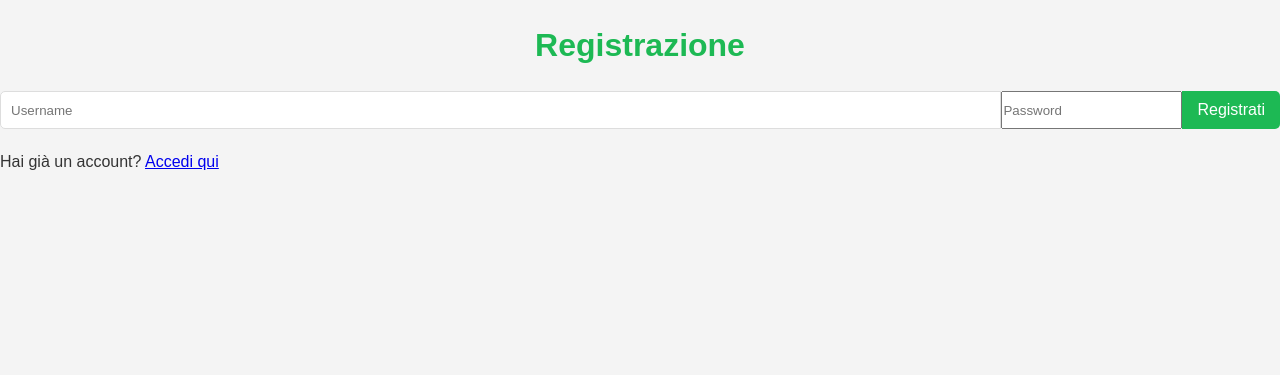
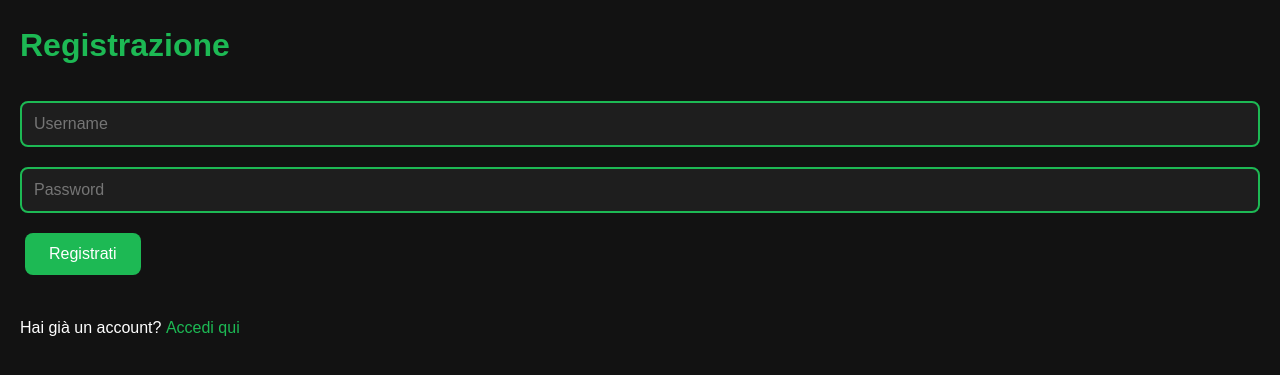
Before and after one commit to VerderioCristiano/Refactoring-spotify-SolimanAntonio, a Flask app: page /register in a window 1280 px wide. Shown: the top 375 px of the page. Run offline with Flask 3, Linux system fonts and the light colour scheme.

Commit message:
fatto css

```diff
--- a/static/css/style.css
+++ b/static/css/style.css
@@ -1,3 +1,4 @@
+
 * {
     margin: 0;
     padding: 0;
@@ -5,163 +6,238 @@
 }
 
 body {
-    font-family: 'Arial', sans-serif;
-    background-color: #f4f4f4;
-    color: #333;
+    font-family: 'Poppins', sans-serif;
     line-height: 1.6;
+    background-color: #121212; /* Sfondo scuro per un look moderno */
+    color: #ffffff;
+    padding: 20px;
 }
 
 header {
-    background-color: #1DB954;
+    background-color: #1DB954; /* Verde Spotify */
     color: white;
     padding: 20px;
     text-align: center;
+    box-shadow: 0 4px 6px rgba(0, 0, 0, 0.1);
 }
 
 header h1 {
+    font-size: 2.5rem;
     margin-bottom: 10px;
+    font-weight: 600;
 }
 
 nav a {
     color: white;
     text-decoration: none;
-    padding: 10px 20px;
-    border-radius: 5px;
-    transition: background 0.3s;
+    margin: 0 15px;
+    font-weight: 500;
+    transition: color 0.3s ease;
 }
 
 nav a:hover {
-    background-color: rgba(255, 255, 255, 0.2);
+    color: #1ed760; /* Verde più chiaro per l'hover */
 }
 
 main {
-    max-width: 800px;
-    margin: 20px auto;
-    padding: 20px;
-    background-color: white;
-    border-radius: 10px;
-    box-shadow: 0 2px 10px rgba(0, 0, 0, 0.1);
+    margin-top: 30px;
 }
 
-h2 {
-    margin: 20px 0 10px;
+h1, h2 {
     color: #1DB954;
+    font-weight: 600;
+    margin-bottom: 20px;
 }
 
-img {
-    border-radius: 5px;
+form {
+    margin-bottom: 30px;
+}
+
+input[type="text"], input[type="password"] {
+    width: 100%;
+    padding: 12px;
+    margin: 10px 0;
+    border: 2px solid #1DB954;
+    border-radius: 8px;
+    background-color: #1e1e1e;
+    color: white;
+    font-size: 1rem;
+    transition: border-color 0.3s ease;
+}
+
+input[type="text"]:focus, input[type="password"]:focus {
+    border-color: #1ed760;
+    outline: none;
+}
+
+button {
+    background-color: #1DB954;
+    color: white;
+    border: none;
+    padding: 12px 24px;
+    margin: 10px 5px;
+    border-radius: 8px;
+    cursor: pointer;
+    font-size: 1rem;
+    font-weight: 500;
+    transition: background-color 0.3s ease, transform 0.2s ease;
+}
+
+button:hover {
+    background-color: #1ed760;
+    transform: translateY(-2px);
+}
+
+button:active {
+    transform: translateY(0);
 }
 
 ul {
     list-style-type: none;
-    padding: 0;
 }
 
 li {
-    padding: 10px;
-    margin: 10px 0;
-    border: 1px solid #ddd;
-    border-radius: 5px;
-    background-color: #f9f9f9;
-    transition: transform 0.2s;
+    background-color: #1e1e1e;
+    margin-bottom: 15px;
+    padding: 15px;
+    border-radius: 10px;
+    box-shadow: 0 4px 6px rgba(0, 0, 0, 0.1);
+    transition: transform 0.3s ease, box-shadow 0.3s ease;
 }
 
 li:hover {
-    transform: scale(1.02);
+    transform: translateY(-5px);
+    box-shadow: 0 6px 12px rgba(0, 0, 0, 0.2);
 }
 
-form {
-    display: flex;
-    margin: 20px 0;
+a {
+    color: #1DB954;
+    text-decoration: none;
+    font-weight: 500;
+    transition: color 0.3s ease;
 }
 
-form input[type="text"] {
-    flex: 1;
-    padding: 10px;
-    border: 1px solid #ddd;
-    border-radius: 5px 0 0 5px;
+a:hover {
+    color: #1ed760;
 }
 
-form button {
-    padding: 10px 15px;
-    border: none;
+img {
+    vertical-align: middle;
+    border-radius: 8px;
+}
+
+.error {
+    color: #ff6b6b;
+    margin: 10px 0;
+    font-weight: 500;
+}
+
+.button {
+    display: inline-block;
     background-color: #1DB954;
     color: white;
-    border-radius: 0 5px 5px 0;
-    cursor: pointer;
-    transition: background 0.3s;
+    padding: 12px 24px;
+    border-radius: 8px;
+    text-decoration: none;
+    margin-bottom: 20px;
+    font-weight: 500;
+    transition: background-color 0.3s ease, transform 0.2s ease;
 }
 
-form button:hover {
-    background-color: #1aa34a;
+.button:hover {
+    background-color: #1ed760;
+    transform: translateY(-2px);
 }
 
-#playlists {
-    margin-top: 20px;
-    display: flex;
-    flex-wrap: wrap;
-    justify-content: center;
+
+@keyframes fadeIn {
+    from {
+        opacity: 0;
+        transform: translateY(20px);
+    }
+    to {
+        opacity: 1;
+        transform: translateY(0);
+    }
 }
 
-#playlists div {
-    border: 1px solid #ddd;
-    border-radius: 10px;
-    padding: 15px;
-    background-color: #f9f9f9;
-    margin: 10px;
-    width: 200px;
-    box-shadow: 0 2px 10px rgba(0, 0, 0, 0.1);
-    transition: box-shadow 0.2s, transform 0.2s;
+main {
+    animation: fadeIn 0.8s ease-out;
 }
 
-#playlists div:hover {
-    box-shadow: 0 4px 20px rgba(0, 0, 0, 0.2);
-    transform: scale(1.02);
+
+button, .button {
+    position: relative;
+    overflow: hidden;
 }
 
-#playlists div img {
-    width: 100%;
-    max-width: 200px;
-    height: auto;
-    border-radius: 5px;
-    margin-top: 10px;
-    display: block;
-    margin-left: auto;
-    margin-right: auto;
+button::after, .button::after {
+    content: '';
+    position: absolute;
+    top: 50%;
+    left: 50%;
+    width: 300%;
+    height: 300%;
+    background-color: rgba(255, 255, 255, 0.3);
+    border-radius: 50%;
+    transform: translate(-50%, -50%) scale(0);
+    transition: transform 0.5s ease;
 }
 
-#playlists div {
+button:hover::after, .button:hover::after {
+    transform: translate(-50%, -50%) scale(1);
+}
+
+
+.playlist-image {
+    width: 60px;
+    height: 60px;
+    border-radius: 8px;
+    margin-right: 15px;
+}
+
+
+.search-results {
+    display: grid;
+    grid-template-columns: repeat(auto-fit, minmax(250px, 1fr));
+    gap: 20px;
+}
+
+.search-results li {
+    display: flex;
+    align-items: center;
+    padding: 15px;
+}
+
+
+.track-list {
     display: flex;
     flex-direction: column;
-    align-items: center;
-    text-align: center;
+    gap: 10px;
 }
 
-p[style*="color: red"] {
-    color: red;
+.track-list li {
+    display: flex;
+    align-items: center;
+    gap: 15px;
 }
 
-h1 {
-    font-size: 2rem;
-    margin: 20px 0;
-    color: #1DB954;
-    text-align: center;
+.track-list img {
+    width: 50px;
+    height: 50px;
 }
 
-button {
-    display: block;
-    margin: 0 auto;
-    padding: 10px 20px;
-    border: none;
-    border-radius: 5px;
-    background-color: #1DB954;
-    color: white;
-    font-size: 1rem;
-    cursor: pointer;
-    transition: background 0.3s, transform 0.2s;
+
+@media (max-width: 768px) {
+    header h1 {
+        font-size: 2rem;
+    }
+
+    nav a {
+        margin: 0 10px;
+    }
+
+    .search-results {
+        grid-template-columns: repeat(auto-fit, minmax(200px, 1fr));
+    }
 }
-
-button:hover {
-    background-color: #1aa34a;
-    transform: scale(1.05);
-}
```
Also changed, not shown: instance/database.db.
